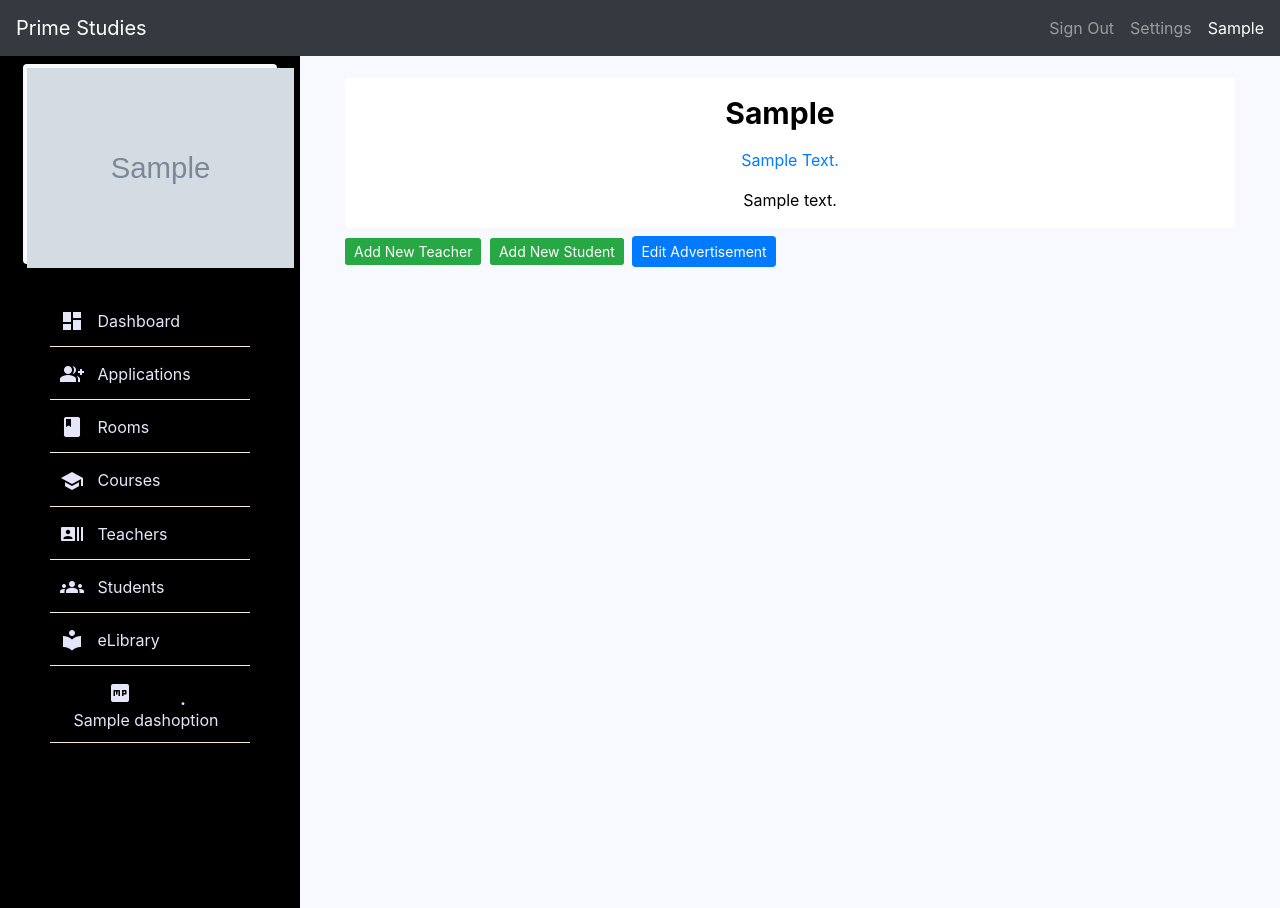
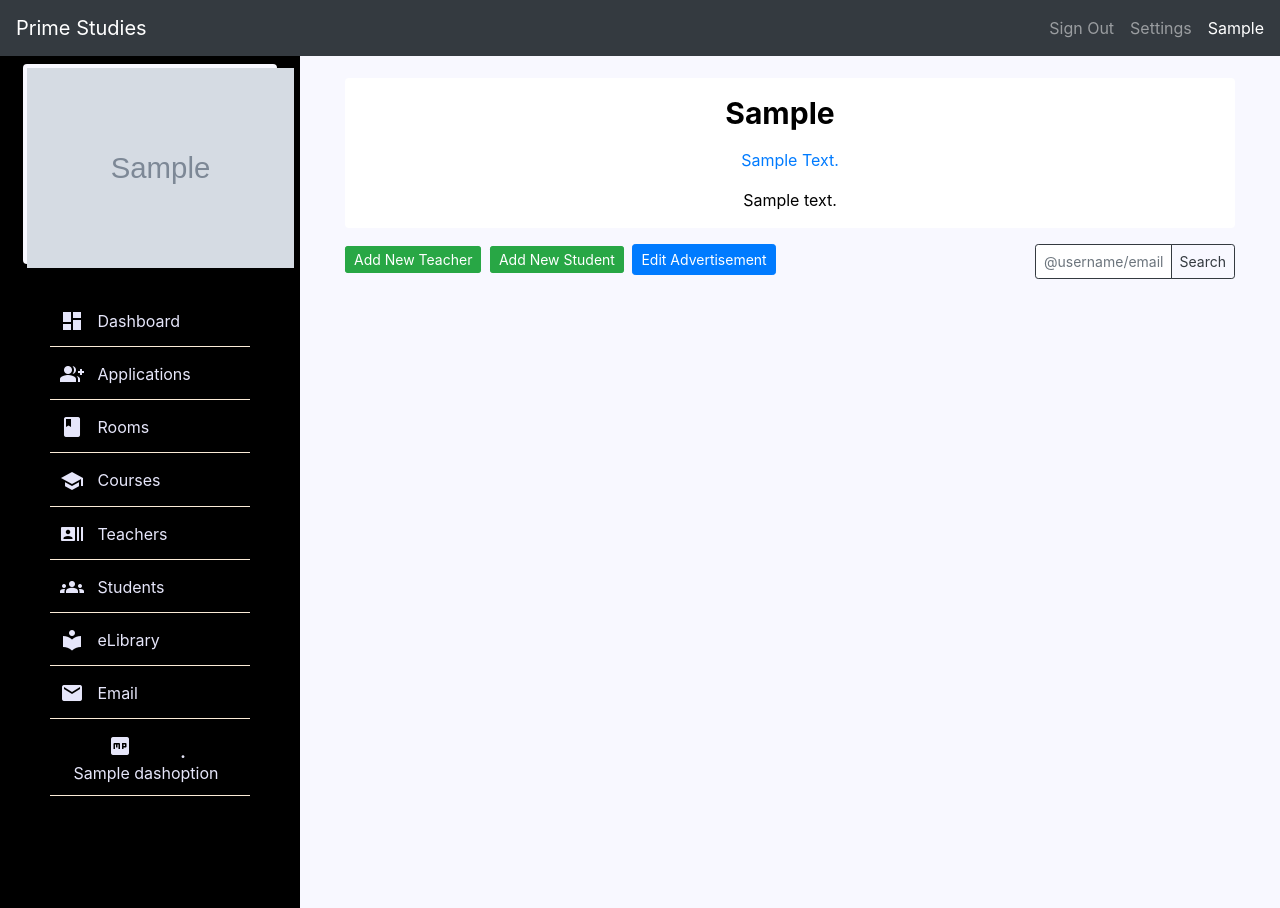
Before and after one commit to atulsingh029/e-learning-platform, a Django app: page /dashboard/ in a window 1280 px wide. Run offline with Django 3.2, Linux system fonts and the light colour scheme; a user stored in the database is signed in; tables that the repository leaves empty hold one stand-in row (values such as "Sample post"); grey boxes marked "Sample" are stand-in pictures; some libraries are stand-ins or nearby versions.

Commit message:
added features in dashboard for organization

```diff
--- a/api/serializers.py
+++ b/api/serializers.py
@@ -23,9 +23,18 @@ class AccountSerializer(serializers.ModelSerializer):
 
 
 class StudentSerializer(serializers.ModelSerializer):
+    user = AccountSerializer()
+    from_room = RoomSerializer()
     class Meta:
         model = Student
-        fields = ['id', 'from_room', 'from_organization','user']
+        fields = ['id', 'from_room', 'from_organization','user','from_room']
+
+
+class TeacherSerializer(serializers.ModelSerializer):
+    user = AccountSerializer()
+    class Meta:
+        model = Teacher
+        fields = ['id','user']
 
 
 class CustomInstructor(serializers.ModelSerializer):
--- a/api/urls.py
+++ b/api/urls.py
@@ -20,7 +20,8 @@ urlpatterns = [
     path('addcourse/<str:type>/',add_course),
     path('listallteachers/',list_all_teachers),
     path('opencourse/<str:c_id>/',open_course),
-    path('viewstudentroom/',view_student_room)
+    path('viewstudentroom/',view_student_room),
+    path('search/',search),
 
 
 
--- a/api/views.py
+++ b/api/views.py
@@ -6,6 +6,60 @@ from management.models import Course, Lecture, CourseResource, LectureResource
 
 
 # organization level apis
+@api_view(['POST'])
+def search(request):
+    if request.user.is_authenticated:
+        user = Account.objects.get(username=request.user)
+        if user.is_organization or user.is_teacher:
+            key = request.data['key']
+            str(key).lower()
+            if (str(key).startswith('+91')):
+                temp_p_key = str(key).replace('+91', '')
+            else:
+                temp_p_key = key
+            email_flag = str(key).find('@')
+            phone_flag = str(temp_p_key).isdigit()
+            phone_flag2 = len(str(temp_p_key))
+            if str(key).startswith('@'):
+                temp_key = str(key).replace('@','')
+                teachers = Teacher.objects.filter(user__username=temp_key, from_organization=user.organization)
+                students = Student.objects.filter(user__username=temp_key, from_organization=user.organization)
+                teachers = TeacherSerializer(teachers, many=True)
+                students = StudentSerializer(students, many=True)
+                return Response({"teacher": teachers.data, "student": students.data})
+
+            elif email_flag != -1:
+                teachers = Teacher.objects.filter(user__email=key,from_organization=user.organization)
+                students = Student.objects.filter(user__email=key,from_organization=user.organization)
+                teachers = TeacherSerializer(teachers,many=True)
+                students = StudentSerializer(students,many=True)
+                return Response({"teacher":teachers.data,"student":students.data})
+
+            elif phone_flag and phone_flag2 == 10:
+                teachers = Teacher.objects.filter(user__phone=temp_p_key, from_organization=user.organization)
+                students = Student.objects.filter(user__phone=temp_p_key, from_organization=user.organization)
+                teachers = TeacherSerializer(teachers, many=True)
+                students = StudentSerializer(students, many=True)
+                return Response({"teacher": teachers.data, "student": students.data})
+
+            else:
+                temp = str(key).split(' ')
+                first_name = temp[0]
+                try:
+                    last_name = temp[1]
+                except(IndexError):
+                    last_name =''
+                teachers = Teacher.objects.filter( from_organization=user.organization, user__first_name__contains=first_name, user__last_name__contains=last_name)
+                students = Student.objects.filter(user__first_name__contains=first_name, user__last_name__contains=last_name, from_organization=user.organization)
+                teachers = TeacherSerializer(teachers, many=True)
+                students = StudentSerializer(students, many=True)
+                return Response({"teacher": teachers.data, "student": students.data})
+
+
+    else:
+        return Response({"status":"forbidden"})
+
+
 @api_view(['GET'])
 def list_students(request):
     try:
--- a/assets/js/omanage.js
+++ b/assets/js/omanage.js
@@ -1,15 +1,14 @@
 const csrftoken = $("[name=csrfmiddlewaretoken]").val();
 
 function all_c(){
-    let c = $.ajax({
-    type : 'GET',
-            url : '/api/listallcourses/',
-            dataType : 'json',
-            success  : function (data) {
-                handleData1(data);
-            }
+    return $.ajax({
+        type: 'GET',
+        url: '/api/listallcourses/',
+        dataType: 'json',
+        success: function (data) {
+            handleData1(data);
+        }
     });
-    return c;
 }
 all_c();
 let allcourses;
@@ -19,20 +18,43 @@ function handleData1(data){
 
 
 function all_t(){
-    let c = $.ajax({
-    type : 'GET',
-            url : '/api/listallteachers/',
-            dataType : 'json',
-            success  : function (data) {
-                handleData2(data);
-            }
+    return $.ajax({
+        type: 'GET',
+        url: '/api/listallteachers/',
+        dataType: 'json',
+        success: function (data) {
+            handleData2(data);
+        }
     });
-    return c;
 }
 
 let allteachers;
 function handleData2(data){
      allteachers= data;
+}
+
+function search(){
+    let data= document.getElementById("search_key");
+    let area = document.getElementById("search_result");
+    let key = data.value;
+    data.value = "";
+    if(key === ''){
+        alert("Invalid Search");
+    }
+    else {
+        $.ajax(
+            {
+                type: 'POST',
+                url: '/api/search/',
+                contentType: 'application/json',
+                data: JSON.stringify({"key": key}),
+                headers: {"X-CSRFToken": csrftoken},
+                success: function (data) {
+                    console.log(data)
+                }
+            }
+        );
+    }
 }
 
 /*completed*/
--- a/management/views.py
+++ b/management/views.py
@@ -31,6 +31,7 @@ def dashboard(request):
                                 {'link': '#', 'method': 'listallteachers()', 'label': 'Teachers', 'icon': 'recent_actors'},
                                 {'link': '#', 'method': 'listallstudents()', 'label': 'Students', 'icon': 'groups'},
                                 {'link': '#', 'method': '', 'label': 'eLibrary','icon': 'local_library'},
+                                {'link': '#', 'method': '', 'label': 'Email', 'icon': 'mail'},
 
                                  ]
             options_available = DashOption.objects.filter(account=user)
@@ -117,8 +118,10 @@ def add_new_teacher(request):
             sex = request.POST['sex']
             try:
                 phone = request.POST['phone']
+                if phone=='':
+                    phone=-1
             except:
-                phone = ''
+                phone = -1
             try:
                 profile_pic = request.FILES['profile_pic']
             except:
@@ -134,10 +137,10 @@ def add_new_teacher(request):
             account.save()
             teacher = Teacher(user=account,from_organization=user.organization)
             teacher.save()
-            #send email to teacher with password
-            return redirect('/')
-        elif user.is_organization and request.method == 'GET':
-            form = AddNewTeacher(initial={'phone':'+91'})
+            send_new_teacher_notification(email=email, name=first_name, institute=user.first_name, pwd=raw)
+            return redirect('/dashboard')
+        if user.is_organization and request.method == 'GET':
+            form = AddNewTeacher()
             context = {
                 'form':form,
                 'formname':'Add New Teacher',
@@ -158,8 +161,10 @@ def add_new_student(request):
             r = Room.objects.filter(id = room)
             try:
                 phone = request.POST['phone']
+                if phone == '':
+                    phone = -1
             except:
-                phone = ''
+                phone = -1
             try:
                 profile_pic = request.FILES['profile_pic']
             except:
@@ -177,14 +182,14 @@ def add_new_student(request):
             if len(r)!=0:
                 s.from_room = r[0]
             s.save()
-            #send email to student with password
-            return redirect('/')
-        elif user.is_organization and request.method == 'GET':
-            rooms = Room.objects.filter(organization=user.organization)
+            send_direct_admission_notification(email=email,name=first_name,username=username,institute=user.first_name,pwd=raw)
+            return redirect('/dashboard')
+        if user.is_organization and request.method == 'GET':
+            rooms = Room.objects.filter(organization=user.organization,deleted = False)
             e_mid = ''
             for room in rooms:
                 e_mid = e_mid+'<option value="'+str(room.id )+'">'+room.title+'</option>'
-            form = AddNewStudent(initial={'phone': '+91'})
+            form = AddNewStudent()
             e_start ='<tr><th><label for="id_room">Room:</label><br></th><td><select name="room" required id="id_room"><option value="-1" selected>Select Room</option>'
             e_end = '</select></td></tr><br>'
             extra_fields = e_start+e_mid+e_end
@@ -273,15 +278,6 @@ def addroom(request, user, data):
 
 def viewroom(room):
     # you are given room object as argument, query all courses under this room and return it
-    '''try:
-        user_temp = Account.objects.get(username=room.user)
-    except:
-        return {"status": "forbidden test"}
-    data = Room.objects.filter(course=user_temp.course, deleted=False)
-    serial_data = RoomSerializer(data.all(), many=True)
-
-    return serial_data'''
-
     data = Course.objects.filter(for_room=room)
     serial_data = CourseSerializer(data.all(), many=True)
     return serial_data
@@ -300,12 +296,6 @@ def listallrooms(request):
 
 def deleteroom(room):
     # you are given room object as argument, this room object has property deleted, you have to set that attribute to true and it to database
-    '''try:
-        user_temp = Account.objects.get(username=room.user)
-    except:
-        return {"status": "forbidden test"}
-    data = Room.objects.filter(room=user_temp.room, deleted=True)
-    serial_data = RoomSerializer(data.all(), many=True)'''
     room.deleted = True
     room.save()
     data = Student.objects.filter(from_room=room)
--- a/templates/dashboard/odash.html
+++ b/templates/dashboard/odash.html
@@ -87,11 +87,20 @@
                           </div>
                 </a>
                 <div class="row mt-2">
-                    <div class="col">
+                    <div class="col-xs-12 col-sm-12 col-md-12 col-lg-12 col-xl-9 mt-2">
                         <a href="/dashboard/addnewteacher/" class='btn btn-sm btn-success d-inline mr-1'>Add New Teacher</a>
                         <a href="/dashboard/addnewstudent/" class="btn btn-sm  btn-success mr-1 d-inline">Add New Student</a>
                         <button href="" class='btn btn-sm btn-primary d-inline mr-1'>Edit Advertisement</button>
                     </div>
+                    <div class="col-xs-12 col-sm-12 col-md-12 col-lg-12 col-xl-3 input-group mb-3 mt-2 mt-sm-2 mt-md-2">
+                      <input type="text" class="form-control border-dark btn-sm" placeholder="@username/email/phone/name" id="search_key" required>
+                      <div class="input-group-append">
+                        <button class="btn btn-sm btn-outline-dark" type="button" onclick="search()">Search</button>
+                      </div>
+                    </div>
+                </div>
+                <div id="search_result">
+                    <!-- search result -->
                 </div>
                       <!-- code injection by JS //do not touch this div -->
             </div>
```
Also changed, not shown: management/manager.py (+10 -0 lines).
